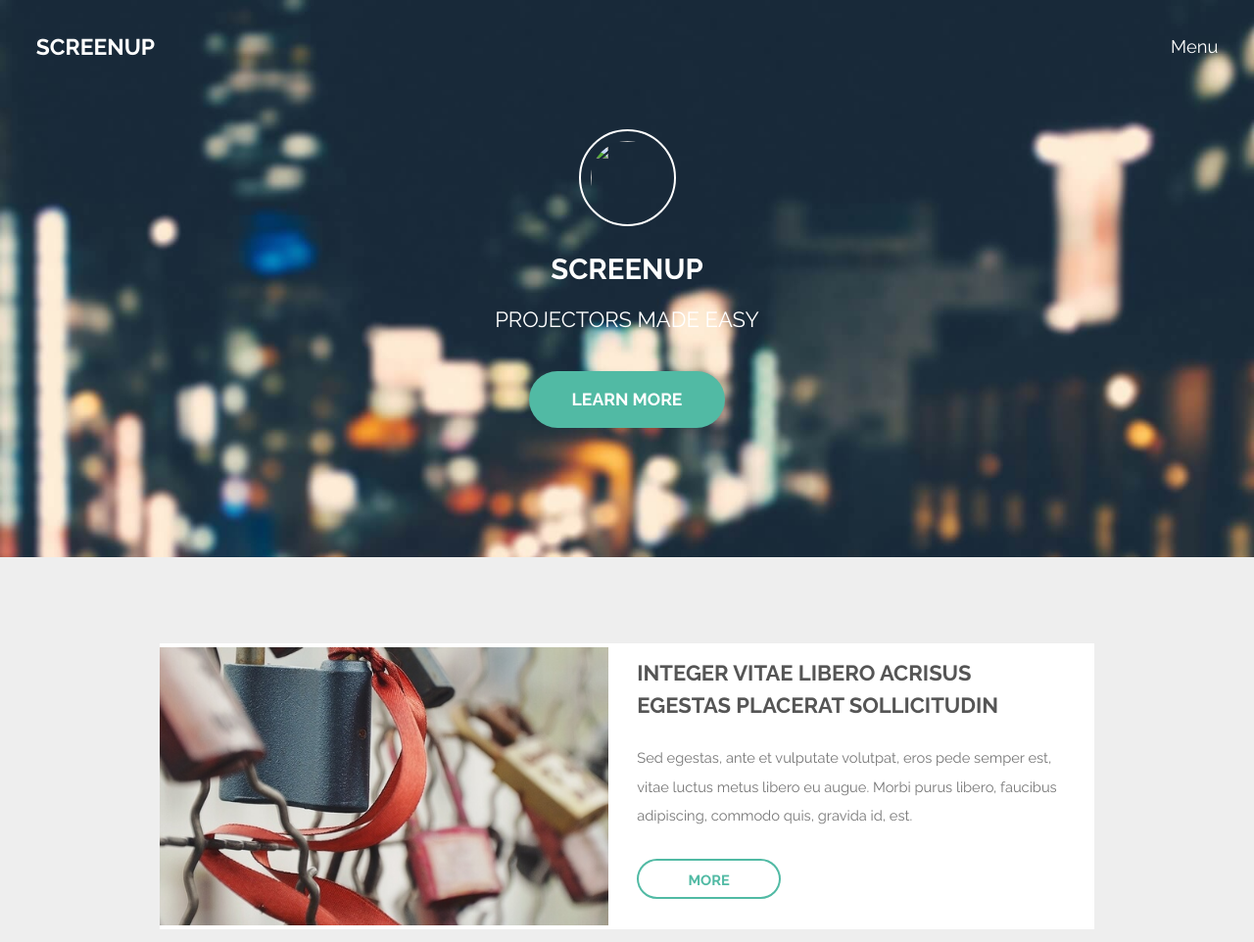
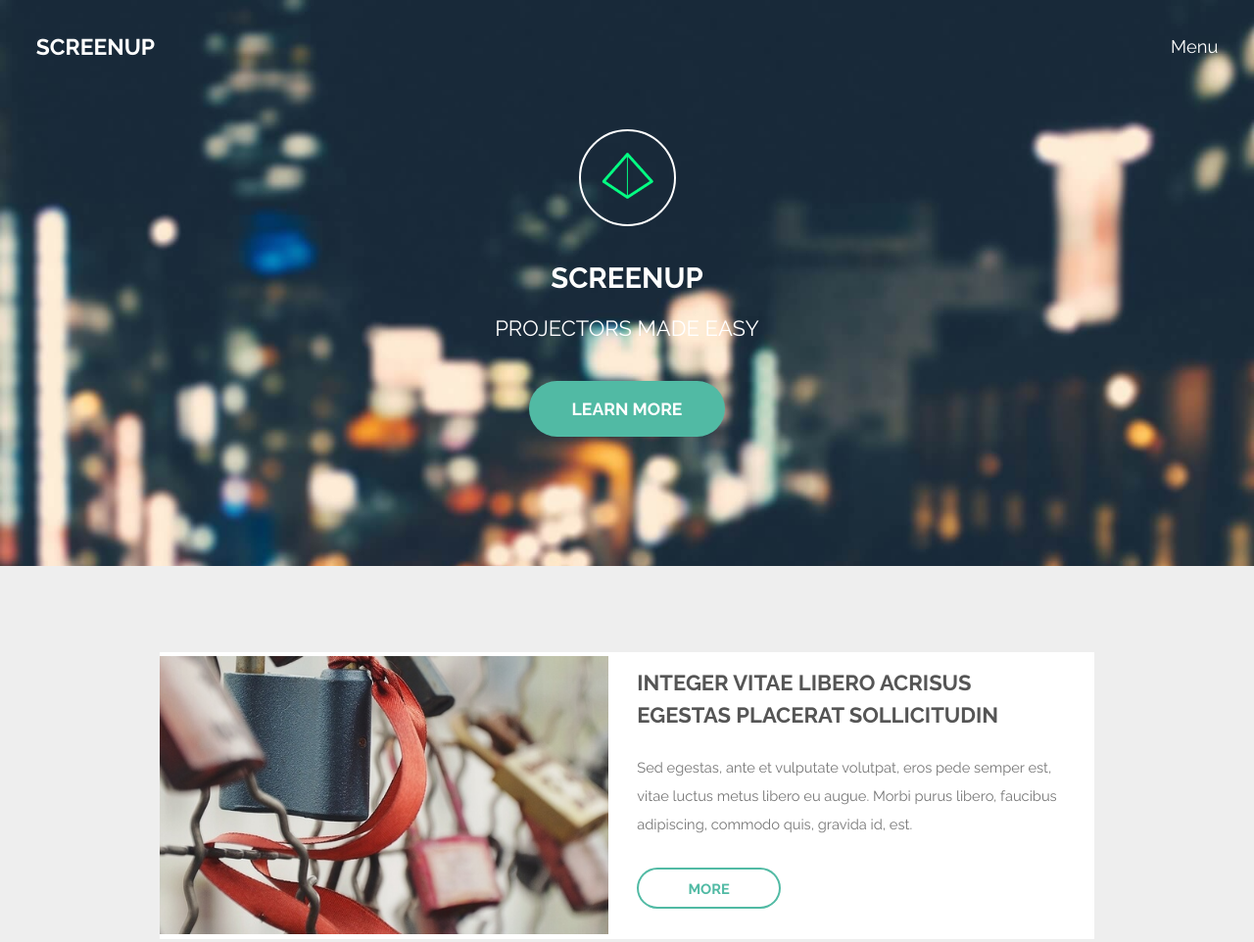
Before and after one commit to mahahahajan/ScreenUp, a plain HTML site: page index.html in a window 1280 px wide. Shown: the top 962 px of the page at 98% size. Drawn offline with nearby package versions, Linux system fonts and the light colour scheme; files that its build step writes are made by us from their sources; the site is published under a folder, as on GitHub Pages, so addresses that start at the root find nothing; files whose address does not match are found by name.

Commit message:
Image work

```diff
--- a/index.html
+++ b/index.html
@@ -33,7 +33,7 @@
 
 		<!-- Banner -->
 			<section id="banner">
-				<img src="/images/logo_1.png" class="icon" style="padding:10px">
+				<img src="logo_1.png" class="icon" style="padding:10px">
 				<h2>ScreenUp</h2>
 				<p>Projectors made easy</p>
 				<ul class="actions">
```
Also changed, not shown: logo_1.png (renamed from images/logo_1.png).
